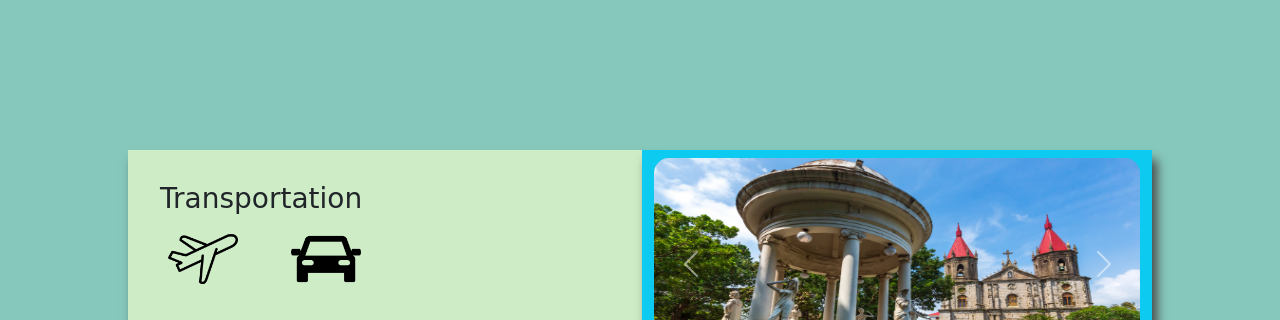
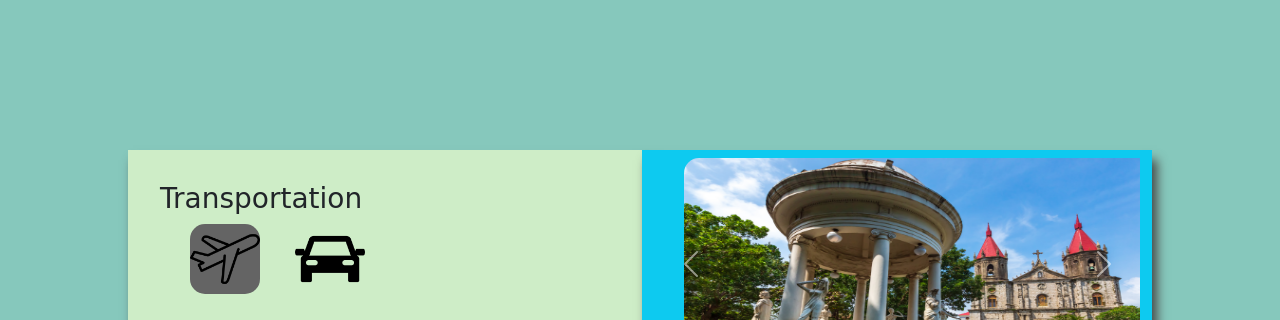
Before and after one commit to JonathanCastillonDelaPena/Philippine_Kilometer_Git_Hands_On_1-Group_Task, a website: page index.html in a window 1280 px wide. Shown: the top 320 px of the page. Drawn offline with Linux system fonts and the light colour scheme; a web font is replaced by a local one.

Commit message:
change to radio button

```diff
--- a/css/style.css
+++ b/css/style.css
@@ -18,14 +18,26 @@ body {
   align-items: center;
 }
 
+[type="radio"] {
+  position: absolute;
+  opacity: 0;
+  width: 0;
+  height: 0;
+}
+
+[type="radio"]:checked + img {
+  background-color: rgb(100, 100, 100);
+}
+
 img {
   width: 70px;
   height: 70px;
   border-radius: 15px;
   cursor: pointer;
+  margin-left: 30px;
 }
 
 img:hover {
   background-color: rgb(100, 100, 100);
-  transition: 0.7s;
+  transition: 0.8s;
 }
--- a/index.html
+++ b/index.html
@@ -28,20 +28,15 @@
           <h3 class="text-dark" style="font-family: 'Bakbak One', cursive">
             Transportation
           </h3>
-          <img
-            src="images/airplane.png"
-            class="ms-2"
-            alt=""
-            onclick=""
-            id="byAir"
-          />
-          <img
-            src="images/car.png"
-            class="ms-5"
-            alt=""
-            onclick=""
-            id="byLand"
-          />
+          <label>
+            <input type="radio" name="test" value="small" checked />
+            <img src="images/airplane.png" alt="Option 1" />
+          </label>
+
+          <label>
+            <input type="radio" name="test" value="big" />
+            <img src="images/car.png" alt="Option 2" />
+          </label>
         </div>
         <form class="p-3">
           <fieldset>
```
